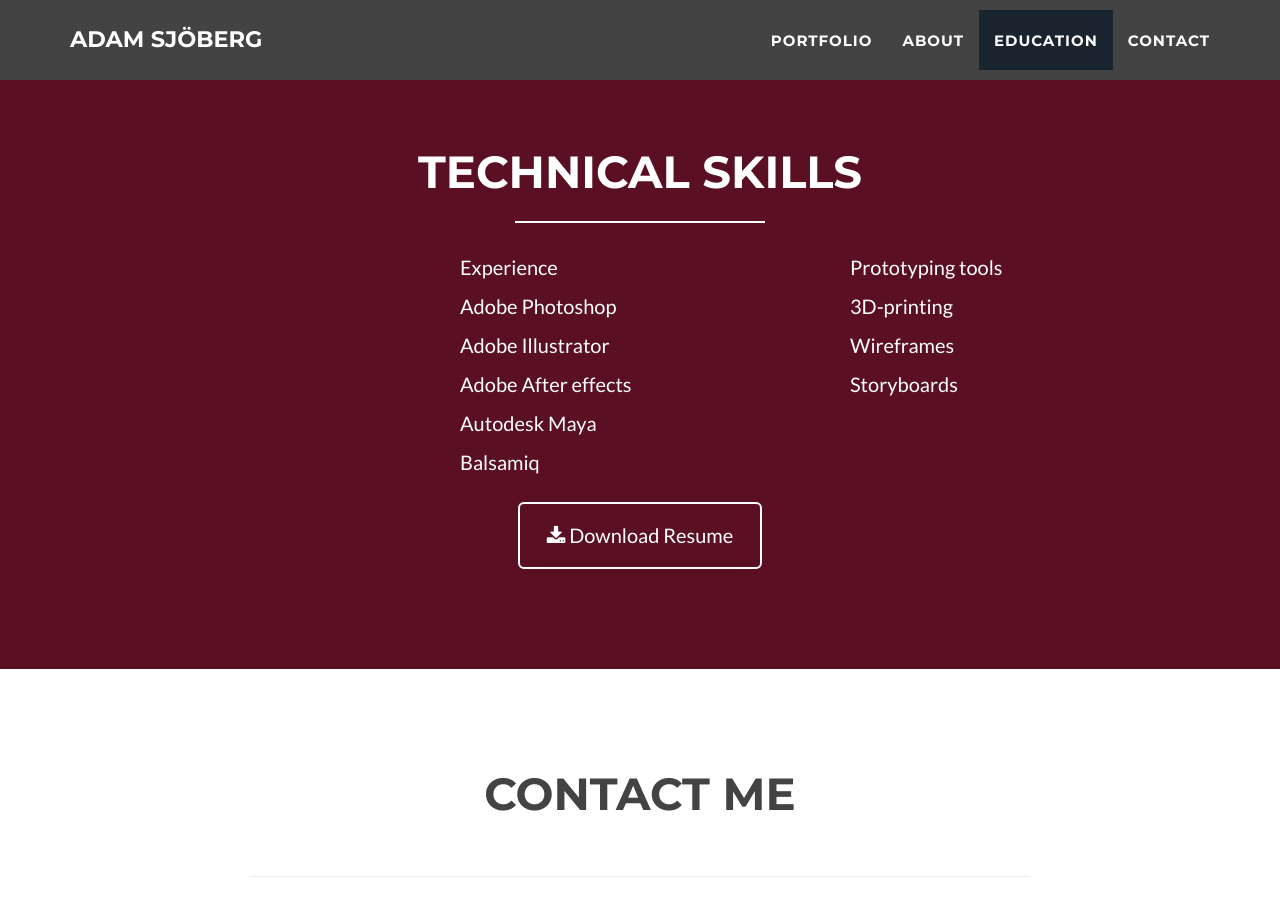
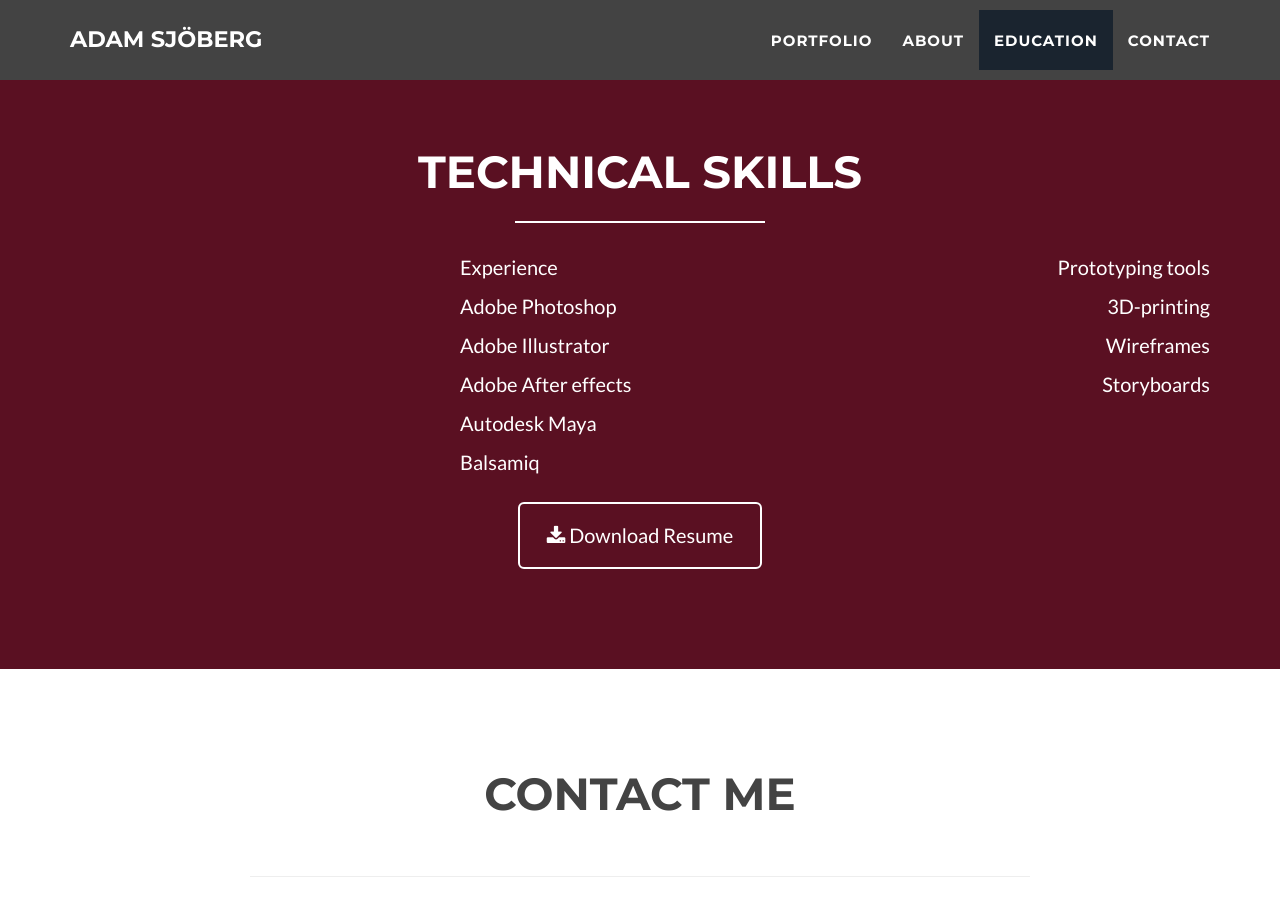
Before and after one commit to Adamsjoberg/Adamsjoberg.github.io, a Jekyll site: the page built from index.html, in a window 1280 px wide and 900 px high, scrolled down 3186 px. Built offline with Jekyll 4.4.1, drawn with Linux system fonts in a browser that asks for light colours.

Commit message:
text right

```diff
--- a/_includes/skills.html
+++ b/_includes/skills.html
@@ -16,7 +16,7 @@
                     <p>Autodesk Maya</p>
                     <p>Balsamiq</p>
                 </div>
-                <div class="col-lg-2">
+                <div class="col-lg-4 text-right">
                     <p>Prototyping tools</p>
                     <p>3D-printing</p>
                     <p>Wireframes</p>
```
